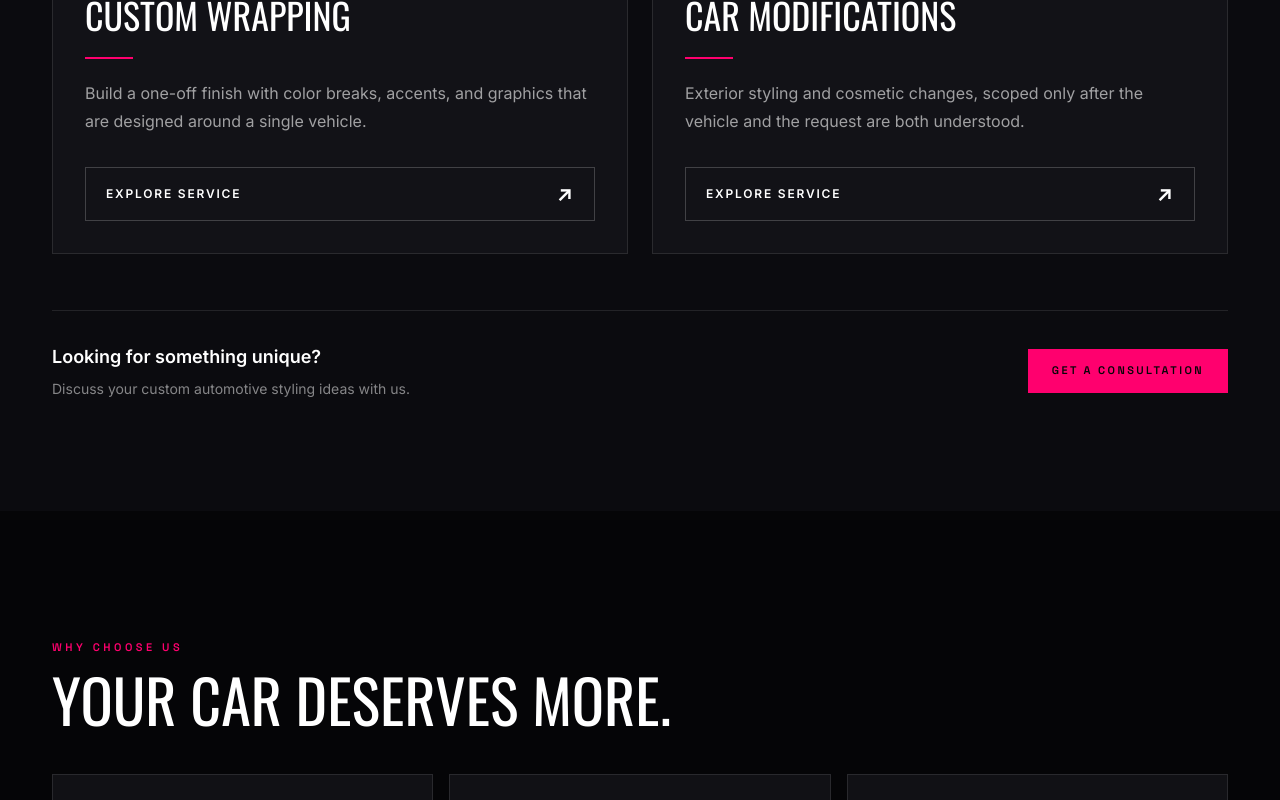
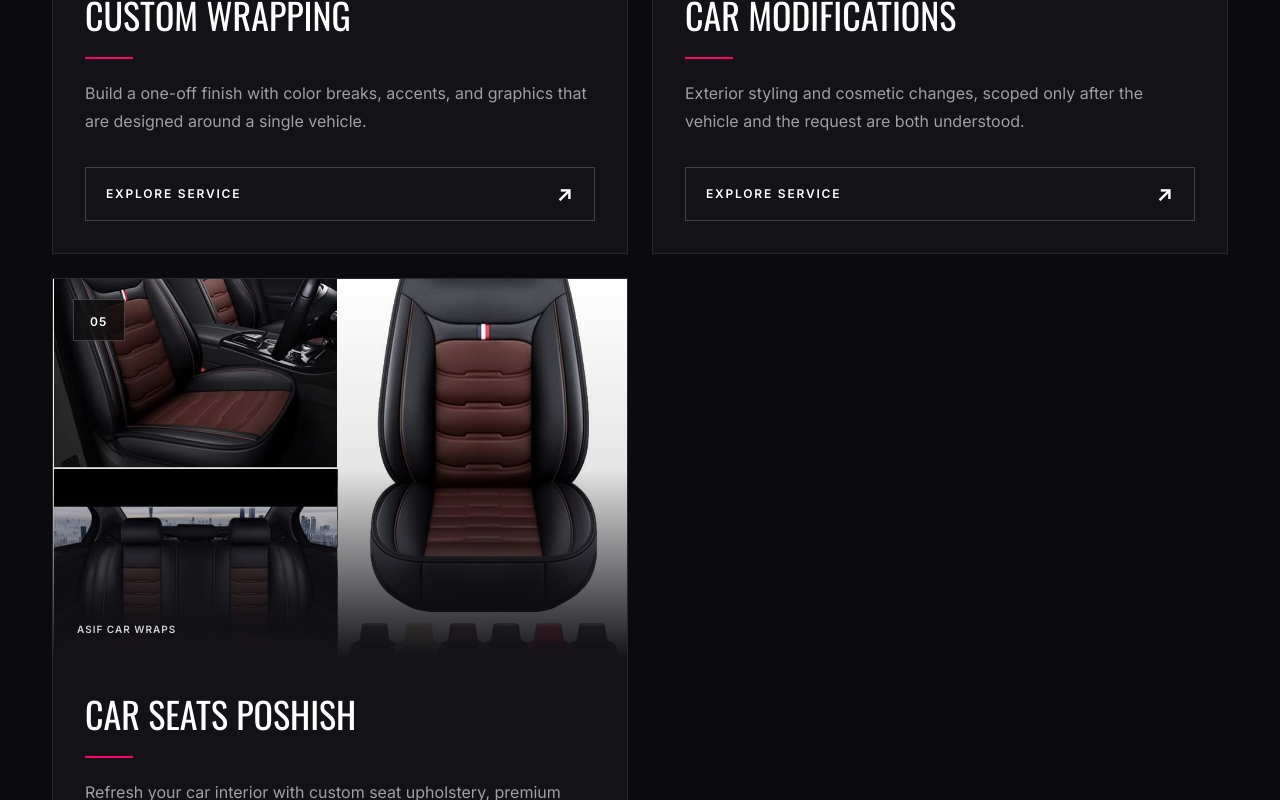
Before and after one commit to gandaasalim-eng/asif-car-wraps, a Next.js app: page / in a window 1280 px wide. Shown: the part 3463-4263 px from the top of the page. Built offline with nearby package versions, Linux system fonts and the light colour scheme; no server answers.

Commit message:
Add car seats poshish service

```diff
--- a/src/components/home/HomeSections.tsx
+++ b/src/components/home/HomeSections.tsx
@@ -204,7 +204,7 @@ export function Welcome() {
                     aria-hidden="true"
                     className="text-lg transition-transform duration-300 group-hover:translate-x-1"
                   >
-                    ↗
+                    Γåù
                   </span>
                 </Link>
               </div>
@@ -338,8 +338,9 @@ export function ServiceCards() {
             </h2>
 
             <p className="max-w-md text-base leading-7 text-white/60">
-              From premium car wraps to advanced paint protection,
-              discover professional styling solutions designed
+              From premium car wraps and paint protection
+              to custom car seat upholstery, discover
+              professional styling solutions designed
               to elevate your vehicle.
             </p>
           </div>
@@ -422,6 +423,7 @@ export function ServiceCards() {
     </section>
   );
 }
+
 
 /* ==========================================
    WHY CHOOSE US
--- a/src/data/services.ts
+++ b/src/data/services.ts
@@ -1,3 +1,4 @@
+
 import type { InfoCard } from "@/types";
 import { whatsappMessages } from "@/lib/whatsapp";
 
@@ -300,12 +301,122 @@ export const services: ServiceContent[] = [
       "Are prices listed on the website?",
     ],
   },
+
+  // NEW SERVICE: CAR SEATS POSHISH
+  {
+    slug: "car-seats-poshish",
+    eyebrow: "Premium interior styling",
+    title: "Car Seats Poshish",
+    description:
+      "Transform your vehicle's interior with premium seat upholstery, elegant finishes, and personalized designs.",
+    image: "/images/services/seats.jpg",
+    imageAlt:
+      "Black and brown custom car seat upholstery with premium interior styling",
+    metaTitle: "Car Seats Poshish & Custom Upholstery",
+    metaDescription:
+      "Explore Car Seats Poshish at Asif Car Wraps in Lahore. Custom seat upholstery, leather-look finishes, dual-tone designs, and premium interior styling.",
+    whatsappMessage:
+      "Hello Asif Car Wraps! I would like to enquire about Car Seats Poshish. Please share the available designs, materials, and quotation.",
+    cardText:
+      "Refresh your car interior with custom seat upholstery, premium textures, elegant colors, and personalized finishing.",
+    introTitle: "Upgrade your driving experience",
+    intro: [
+      "Car Seats Poshish focuses on improving the appearance and comfort of your vehicle's interior through customized seat upholstery and carefully selected materials.",
+      "Whether you prefer a classic black interior, a stylish dual-tone combination, or a distinctive stitching pattern, the available options can be discussed according to your vehicle model.",
+    ],
+    benefits: [
+      {
+        title: "Premium interior appearance",
+        text: "Give your vehicle a refined cabin appearance with elegant upholstery designs.",
+      },
+      {
+        title: "Custom color combinations",
+        text: "Discuss black, brown, beige, red, and dual-tone color schemes.",
+      },
+      {
+        title: "Comfort-focused materials",
+        text: "Explore materials and fitting options suitable for everyday driving.",
+      },
+      {
+        title: "Personalized styling",
+        text: "Choose suitable patterns, stitching, and finishes according to your preferences.",
+      },
+    ],
+    optionsTitle: "Available upholstery styles",
+    optionsIntro:
+      "Explore different seat upholstery designs. Materials, colors, fitting, and availability are confirmed during consultation.",
+    options: [
+      {
+        title: "Leather-look upholstery",
+        text: "A luxurious leather-style finish for a sophisticated cabin appearance.",
+      },
+      {
+        title: "Dual-tone seat designs",
+        text: "Combine complementary colors to create a distinctive interior.",
+      },
+      {
+        title: "Custom stitching",
+        text: "Discuss decorative stitching patterns and personalized seat detailing.",
+      },
+      {
+        title: "Full seat upholstery",
+        text: "Explore matching upholstery designs for front and rear seating.",
+      },
+      {
+        title: "Custom seat covers",
+        text: "Discuss fitted seat cover options based on your vehicle model.",
+      },
+      {
+        title: "Interior color coordination",
+        text: "Select upholstery colors that complement your dashboard and interior trim.",
+      },
+    ],
+    detailTitle: "Designed around your vehicle",
+    detail: [
+      "Every vehicle has a different seat shape, interior layout, and upholstery requirement. Designs and fitting options are reviewed according to your car.",
+      "Share your vehicle model, existing seat photographs, and preferred color combinations to discuss suitable upholstery options.",
+      "Material availability, pricing, installation requirements, and final designs are confirmed during consultation.",
+    ],
+    steps: [
+      {
+        title: "Consultation",
+        text: "Share your vehicle details, seat photographs, and preferred upholstery style.",
+      },
+      {
+        title: "Design selection",
+        text: "Discuss suitable colors, materials, stitching patterns, and available finishes.",
+      },
+      {
+        title: "Professional fitting",
+        text: "The selected upholstery is fitted according to the vehicle's seat design and safety requirements.",
+      },
+      {
+        title: "Final inspection",
+        text: "The finished seats are checked for appearance, fit, and comfort.",
+      },
+    ],
+    careTitle: "Upholstery maintenance tips",
+    care: [
+      "Clean seats regularly using products recommended for the selected upholstery material.",
+      "Avoid harsh chemicals, abrasive brushes, and unsuitable cleaning solutions.",
+      "Remove spills promptly to reduce staining.",
+      "Protect upholstery from prolonged exposure to direct sunlight and excessive heat.",
+      "Follow the cleaning and maintenance guidance provided for your selected material.",
+    ],
+    faqQuestions: [
+      "How can I get a quotation?",
+      "How do I book an appointment?",
+      "Are prices listed on the website?",
+    ],
+  },
 ];
 
 export function getService(slug: string) {
   const service = services.find((item) => item.slug === slug);
+
   if (!service) {
     throw new Error(`Unknown service: ${slug}`);
   }
+
   return service;
 }
```
Also changed, not shown: public/images/services/seats.jpg (added).
